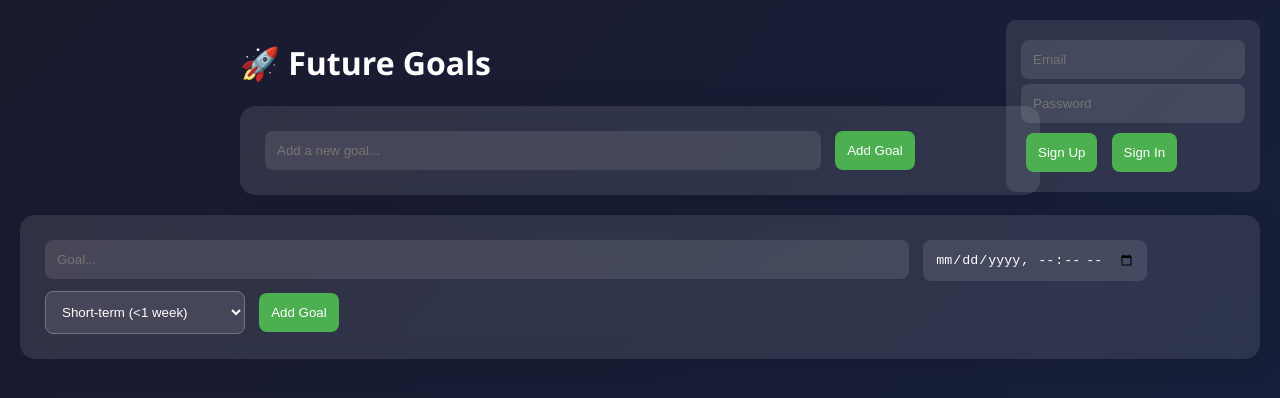
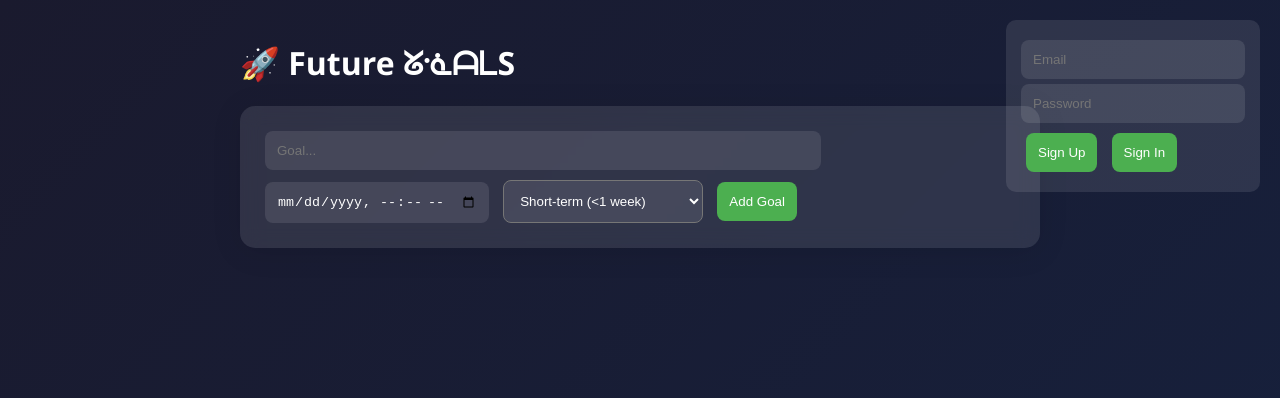
Before and after one commit to gz-afk/goals-website, a plain HTML site: page index.html in a window 1280 px wide. Drawn offline with Linux system fonts and the light colour scheme.

Commit message:
index.html

```diff
--- a/index.html
+++ b/index.html
@@ -8,13 +8,8 @@
 </head>
 <body>
     <div class="container">
-        <h1>🚀 Future Goals</h1>
-        <div class="glass-card">
-            <input type="text" id="goalInput" placeholder="Add a new goal...">
-            <button onclick="addGoal()">Add Goal</button>
-        </div>
-        <div id="goalsList"></div>
-    </div>
+        <h1>🚀 Future ᘜᓍᗩᒪS</h1>
+
     <div class="glass-card">
   <input type="text" id="goalInput" placeholder="Goal...">
   <input type="datetime-local" id="dueDateInput">
```
